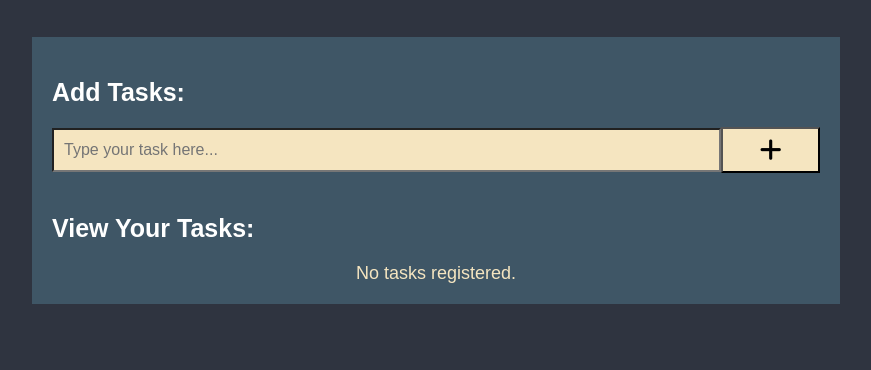
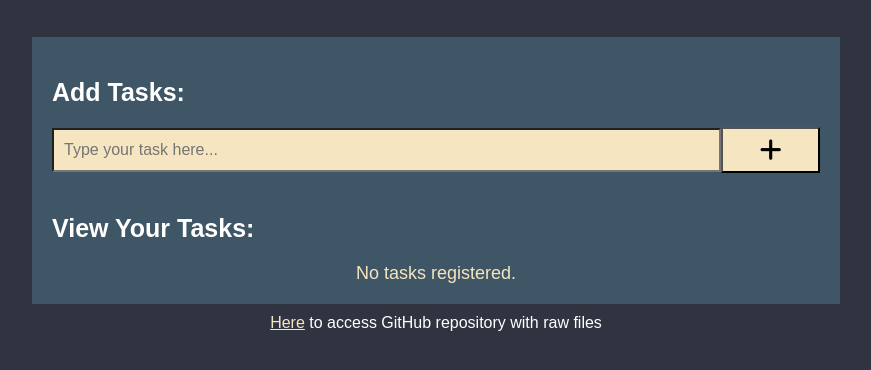
Before and after one commit to meduardaeneves/to_do_list_JS, a plain HTML site: page index.html in a window 1280 px wide. Shown: the part 80-450 px from the top of the page, without its empty margins (204-1075 px from the left). Drawn offline with Linux system fonts and the light colour scheme.

Commit message:
Add files via upload

```diff
--- a/css/styles.css
+++ b/css/styles.css
@@ -12,6 +12,16 @@ h1 {
     color: white;
     text-align: center;
     margin-top: 5vh;
+}
+
+/* Repository Link */
+#repository-link {
+    text-align: center;
+    margin-top: 10px;
+    color: white;
+}
+#repository-link a{
+    color: #f5e5c0;
 }
 
 /* armazenamento da TO-DO */
--- a/index.html
+++ b/index.html
@@ -35,6 +35,7 @@
         </div>
     </div>
 
+    <p id='repository-link'><a href='https://github.com/meduardaeneves/to_do_list_JS'>Here</a> to access GitHub repository with raw files</p>
     <script src='js/scripts.js'></script>
 </body>
 </html>
```
